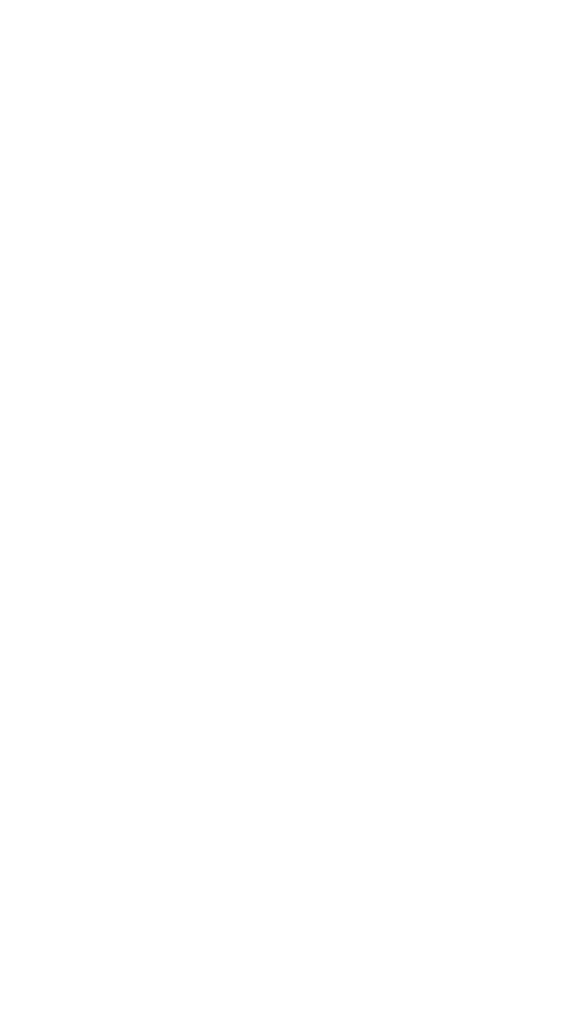
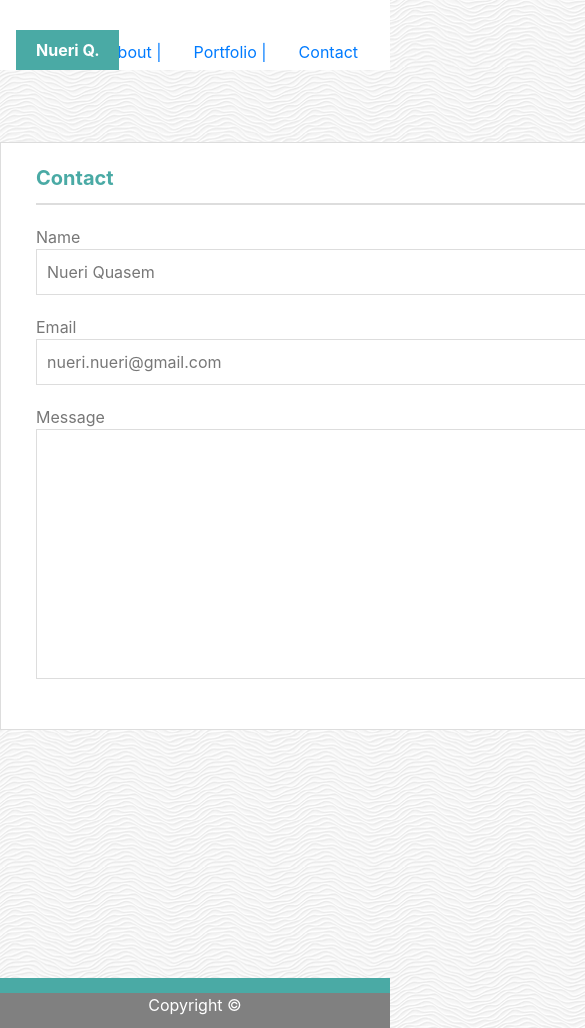
Before and after one commit to nueri9/Bootstrap-Portfolio, a plain HTML site: page contact.html in a window 390 px wide. Shown: the top 1028 px of the page, 585 px wide, since content can reach past the window. Before the commit the page ends 844 px from the top, so only its background shows below. Drawn offline with nearby package versions, Linux system fonts and the light colour scheme.

Commit message:
applied responsive layout to index.html, portfolio.html, and contact.html

```diff
--- a/assets/css/style.css
+++ b/assets/css/style.css
@@ -4,18 +4,25 @@ body {
         background-image: url("../images/white-waves.png");
     }
 
-nav {
-    background: white;
+    .nav_container {
+        /*border: 1px solid black;*/
+        width: 960px;
+        margin: auto;
+        margin-bottom: -10px;
     }
 
     .name {
+        position: relative;
         background: #4aaaa5;
         color: white;
         padding: 10px 20px 10px 20px;
         font-weight: bold;
+        top: 30px;
     }
 
-
+    a {
+        text-decoration: none;
+    }
     /*index.html*/
 
     #content {
@@ -26,12 +33,16 @@ nav {
 
     #row1 {
         border-bottom: 2px solid #dddddd;
+        margin: 0 20px 0 20px;
     }
 
     #title_style {
         color: #4aaaa5;
         font-weight: bold;
-    font-size: 25px;
+        font-size: 20px;
+        padding-top: 20px;
+        padding-bottom: 10px;
+        padding-left: 0px;
     }
 
     img {
@@ -49,12 +60,13 @@ img {
     #p3 {
         margin: 20px 0px 20px 20px;
     }
-
-
     /*sticky footer with calc()*/
 
     .main_container {
-    min-height: calc(100vh - 70px);
+        min-height: calc(100vh - 80px);
+        /*border: 1px solid black;*/
+        width: 960px;
+        margin: auto;
     }
 
     .footer {
@@ -72,6 +84,37 @@ img {
         color: white;
         text-align: center;
     }
+    /*portfolio*/
 
+    figcaption {
+        position: relative;
+        background: #4aaaa5;
+        color: white;
+        font-size: 15px;
+        text-align: center;
+        left: 20px;
+        bottom: 60px;
+        padding-top: 10px;
+        padding-bottom: 10px;
+    }
+    /*contact*/
 
-/*portfolio*/
+    #row2,
+    #row4,
+    #row6 {
+        margin: 0 20px 0 20px;
+        padding-top: 20px;
+    }
+
+    #row3,
+    #row5,
+    #row7 {
+        margin: 0 20px 0 20px;
+        border: 1px solid #dddddd;
+        padding: 10px 0 10px 10px;
+    }
+
+    #row7 {
+        height: 250px;
+        margin-bottom: 50px;
+    }
--- a/contact.html
+++ b/contact.html
@@ -0,0 +1,110 @@
+<!DOCTYPE HTML>
+
+<html>
+
+<head>
+    <title>Contact</title>
+    <link rel="stylesheet" type="text/css" href="assets/css/style.css">
+    <link rel="stylesheet" href="https://stackpath.bootstrapcdn.com/bootstrap/4.3.1/css/bootstrap.min.css">
+
+</head>
+
+<!--nav bar using a .navbar wrapping for color scheme-->
+<nav class="navbar navbar-light" style="background-color:white">
+    <div class="nav_container">
+        <span class="name">Nueri Q.</span>
+
+        <ul class="nav justify-content-end">
+            <li class="nav-item">
+                <a class="nav-link active" href="#">About |</a>
+            </li>
+            <li class="nav-item">
+                <a class="nav-link" href="#">Portfolio |</a>
+            </li>
+            <li class="nav-item">
+                <a class="nav-link" href="#">Contact</a>
+            </li>
+
+        </ul>
+    </div>
+
+</nav>
+<br><br><br>
+
+
+<body>
+    <div class="main_container">
+
+        <div class="container" id="content">
+            <div class="row" id="row1">
+                <!--col-lg- is used because this yields a max container width of 960px-->
+                <div class="col-lg-12" id="title_style">Contact</div>
+            </div>
+            <div class="row" id="row2">
+                <div class="col-lg-">Name</div>
+            </div>
+            <div class="row" id="row3">
+                <div class="col-lg-">Nueri Quasem</div>
+            </div>
+
+            <div class="row" id="row4">
+                <div class="col-lg-">Email</div>
+            </div>
+            <div class="row" id="row5">
+                <div class="col-lg-">nueri.nueri@gmail.com</div>
+            </div>
+
+            <div class="row" id="row6">
+                <div class="col-lg-">Message</div>
+            </div>
+
+            <div class="row" id="row7">
+                <div class="col-lg-"></div>
+            </div>
+
+        </div>
+
+
+    </div>
+    <br><br><br>
+
+    <footer class="footer">
+        <div id="band1"></div>
+        <div id="band2">Copyright &copy;</div>
+    </footer>
+
+
+
+</body>
+
+
+
+
+
+
+
+
+
+
+
+
+
+
+
+
+
+
+
+
+
+
+
+
+
+
+
+
+
+
+
+</html>
```
Also changed, not shown: index.html (+11 -9 lines), portfolio.html (+157 -0 lines), assets/images/RM.jpg (deleted), assets/images/Tree.jpg (deleted), assets/images/bookoflife.PNG (deleted), assets/images/image1.jpg (added), assets/images/image2.jpg (added), assets/images/image3.jpg (added), assets/images/image4.jpg (added), assets/images/image5.jpg (added), 2 other files. Lines whose indentation alone changed are shown as unchanged.
